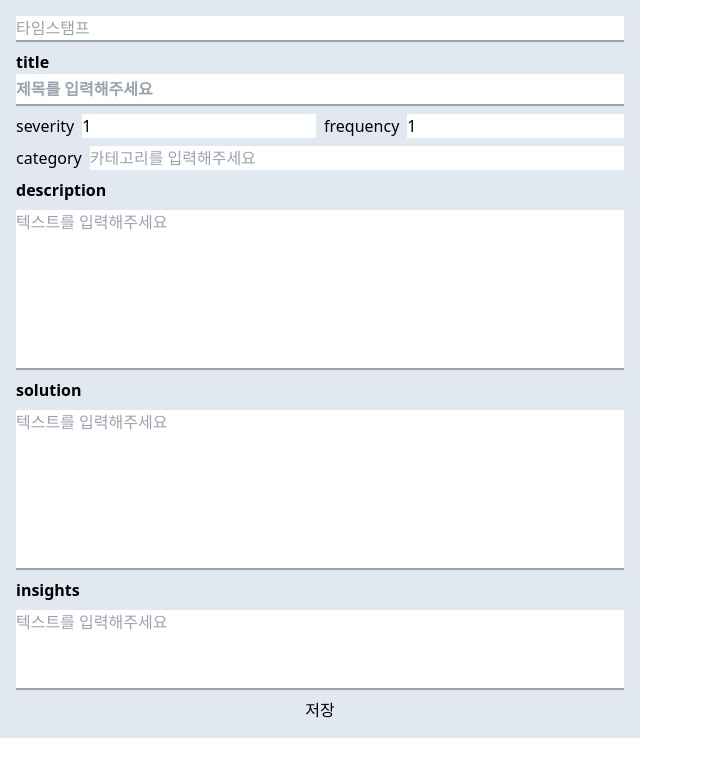
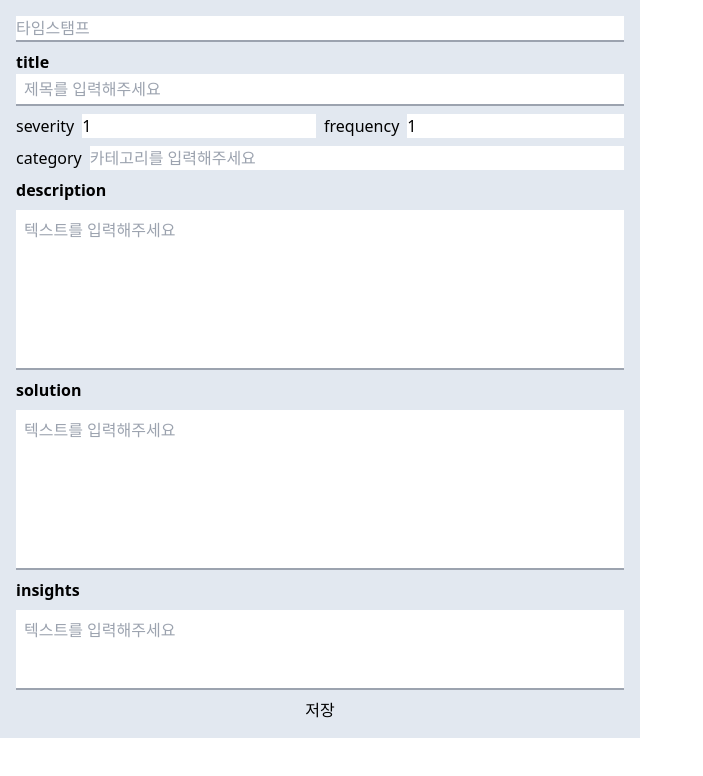
Before and after one commit to Daeun-100/mistake-log, a React (Vite) app: page / in a window 1280 px wide. Shown: the top 776 px of the page, without its empty margins (0-703 px from the left). Built offline with nearby package versions, Linux system fonts and the light colour scheme.

Commit message:
style(text,titleForm) : input padding 추가

```diff
--- a/src/components/mistakeForm/MistakeForm.tsx
+++ b/src/components/mistakeForm/MistakeForm.tsx
@@ -49,7 +49,6 @@ const WriteForm: React.FC = () => {
           <LabelRangeForm label="severity" register={register} />
           <LabelRangeForm label="frequency" register={register} />
         </div>
-        {errors.title && <div>{errors.title.message}</div>}
 
         <CategoryForm label="category" register={register} />
 
--- a/src/components/mistakeForm/TextForm.tsx
+++ b/src/components/mistakeForm/TextForm.tsx
@@ -31,7 +31,7 @@ const TextForm: React.FC<InputProps> = ({
     <textarea
       {...register(label, { required })}
       placeholder="텍스트를 입력해주세요"
-      className={`w-full resize-none outline-none border-b-2 border-gray-400 ${matchHeight(
+      className={`w-full resize-none outline-none border-b-2 pl-2 pt-2 pr-2 border-gray-400 ${matchHeight(
         label
       )}`}
     ></textarea>
--- a/src/components/mistakeForm/TitleForm.tsx
+++ b/src/components/mistakeForm/TitleForm.tsx
@@ -12,12 +12,12 @@ const TitleForm: React.FC<InputProps> = ({
   register,
   required,
 }: InputProps) => (
-  <div className="w-full font-semibold flex flex-col ">
-    <div>{label}</div>
+  <div className="w-full flex-col ">
+    <div className="font-semibold">{label}</div>
     <input
       {...register(label, { required })}
       placeholder="제목를 입력해주세요"
-      className="w-full border-b-2 border-gray-400 h-8 outline-none"
+      className="w-full border-b-2 border-gray-400 pl-2  pr-2 h-8 outline-none"
     ></input>
   </div>
 );
```
